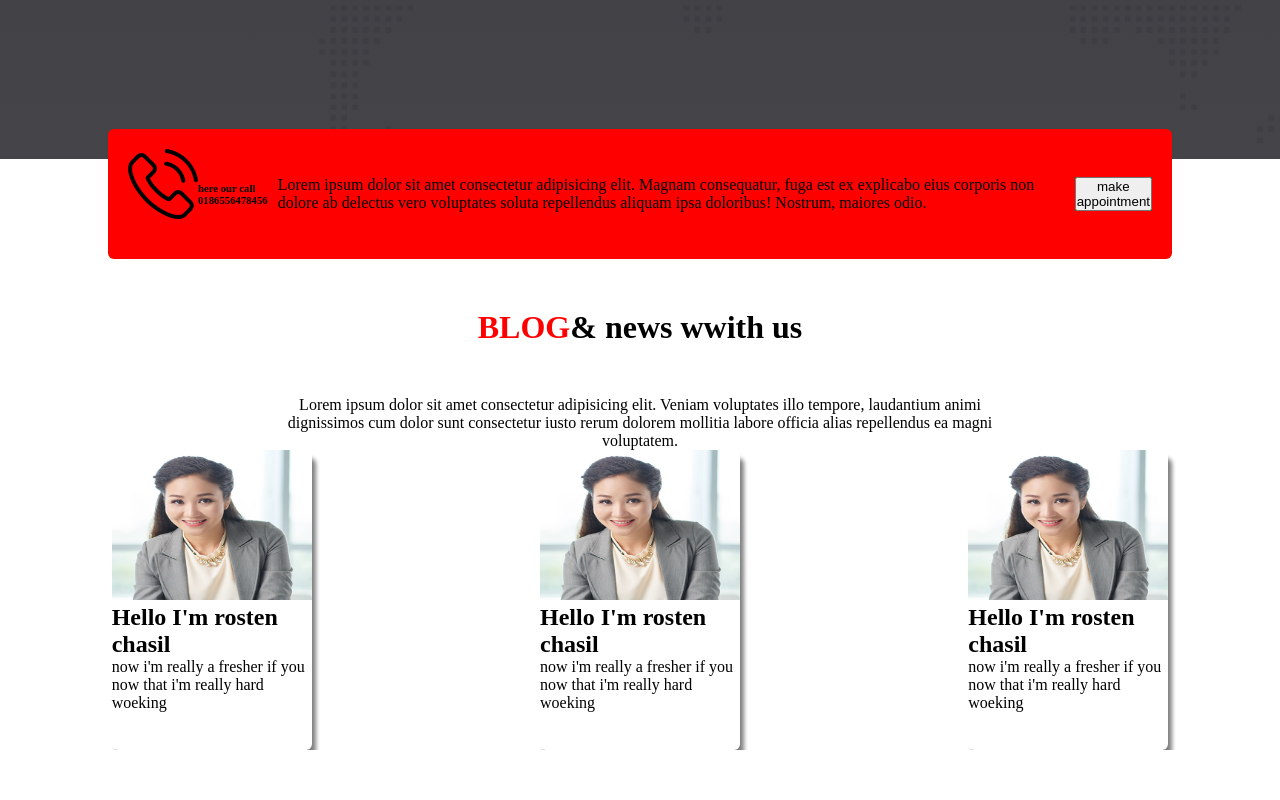
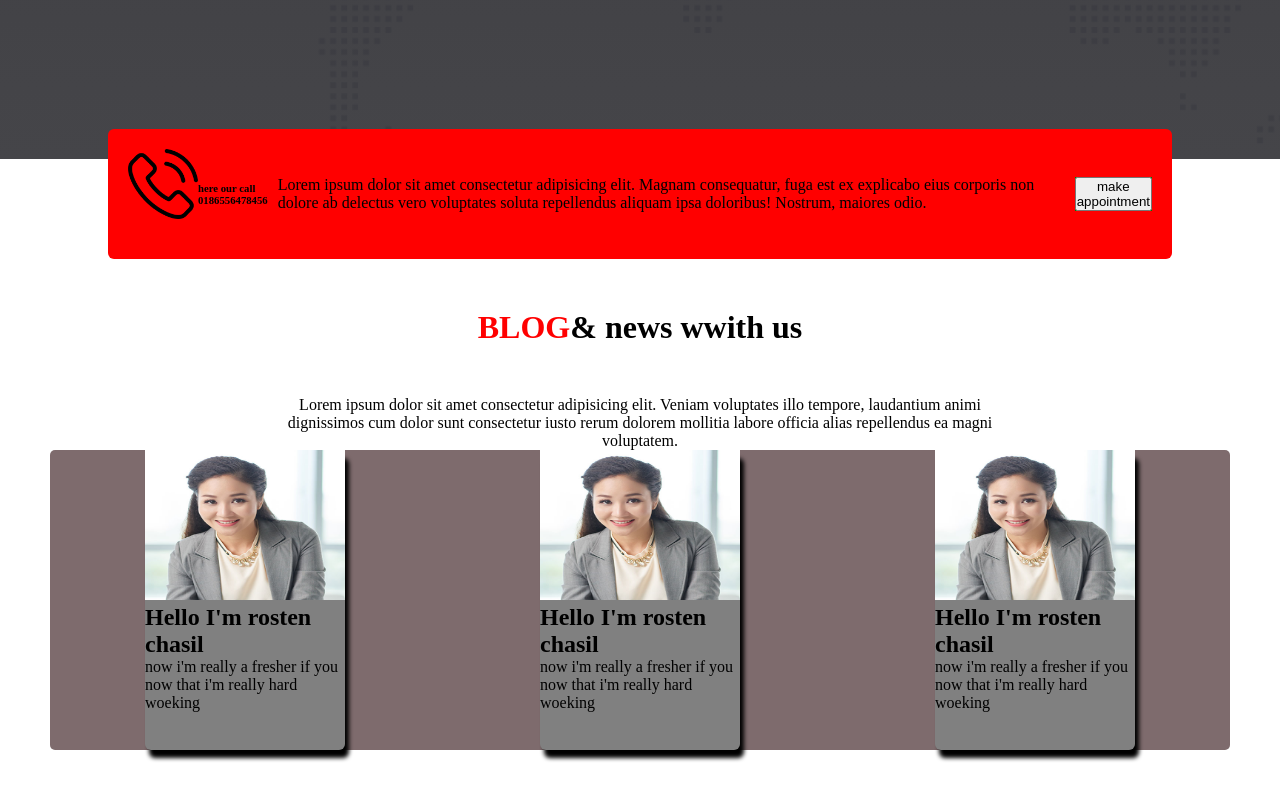
Before and after one commit to Arafath999/website-portfolio, a plain HTML site: page index.html in a window 1280 px wide. Shown: the part 1570-2370 px from the top of the page. Before the commit the page ends 2320 px from the top, so only its background shows below. Drawn offline with Linux system fonts and the light colour scheme.

Commit message:
added to the design

```diff
--- a/style.css
+++ b/style.css
@@ -154,7 +154,11 @@
     width: 200px;
     height: 300px;
     border-radius: 6px;
-    box-shadow: 4px 8px 4px gray;
+    box-shadow: 4px 8px 4px black;
+    background-color: gray;
+    /* padding: 70px; */
+    /* margin-left: 50px; */
+    /* margin-right: 50px; */
 }
 .photo-set-card{
     width: 200px;
@@ -165,6 +169,13 @@
     gap: 5px;
     /* align-items: center; */
     justify-content: space-around;
+    background-color: rgb(126, 107, 109);
+    margin-left: 50px;
+    margin-right: 50px;
+    margin-bottom: 50px;
+    box-shadow: rgb(82, 2, 19);
+    border-radius: 5px;
+
 
 
 }
```
